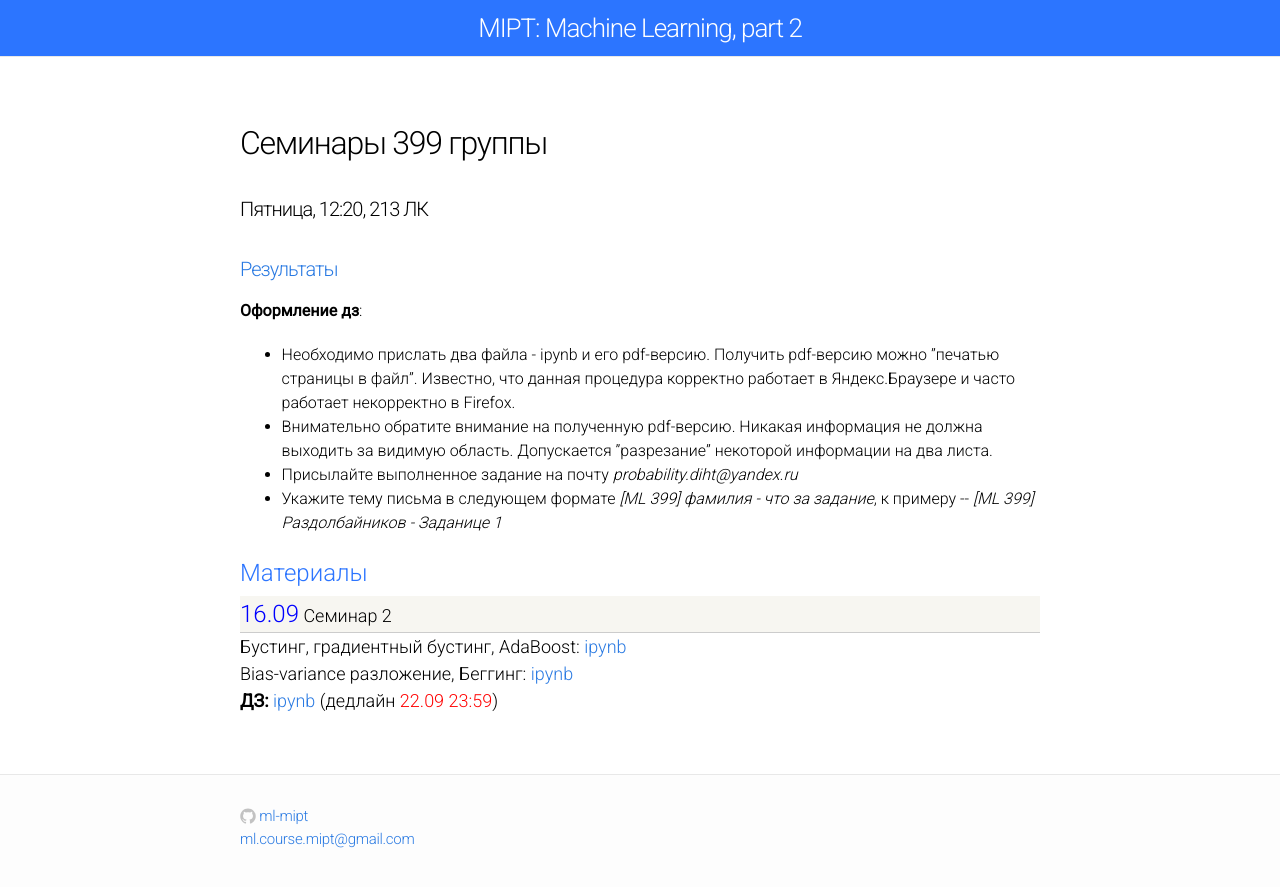
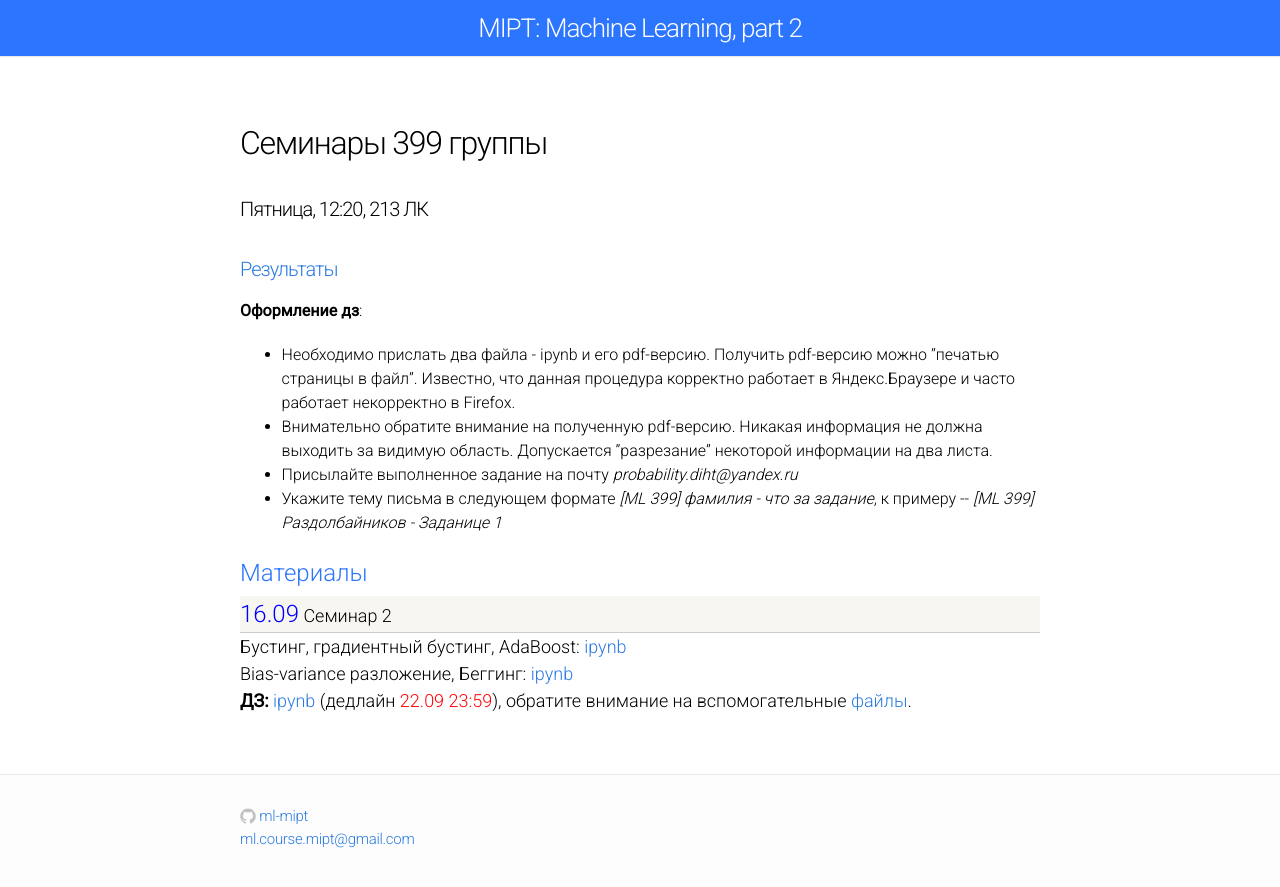
Before and after one commit to ml-mipt/old-ml-mipt.github.io, a Jekyll site: the page built from 399/seminars.md, in a window 1280 px wide. Shown: the top 887 px of the page. Built offline with Jekyll 4.4.1, drawn with Linux system fonts in a browser that asks for light colours.

Commit message:
Update seminars.md

```diff
--- a/399/seminars.md
+++ b/399/seminars.md
@@ -34,7 +34,7 @@ permalink: /399/
         <a href="https://github.com/ml-mipt/ml-mipt-part2/blob/master/399/seminars/2/2.1.ipynb">ipynb</a> <link href=""><br/>
         <b>ДЗ:</b>
         <a href="https://github.com/ml-mipt/ml-mipt-part2/blob/master/399/hw/2/hw2.ipynb">ipynb</a>
-        (дедлайн <font color="red">22.09 23:59</font>)
+        (дедлайн <font color="red">22.09 23:59</font>), обратите внимание на вспомогательные <a href="https://github.com/ml-mipt/ml-mipt-part2/tree/master/399/hw/2">файлы</a>.
     </div>
 
 
```
